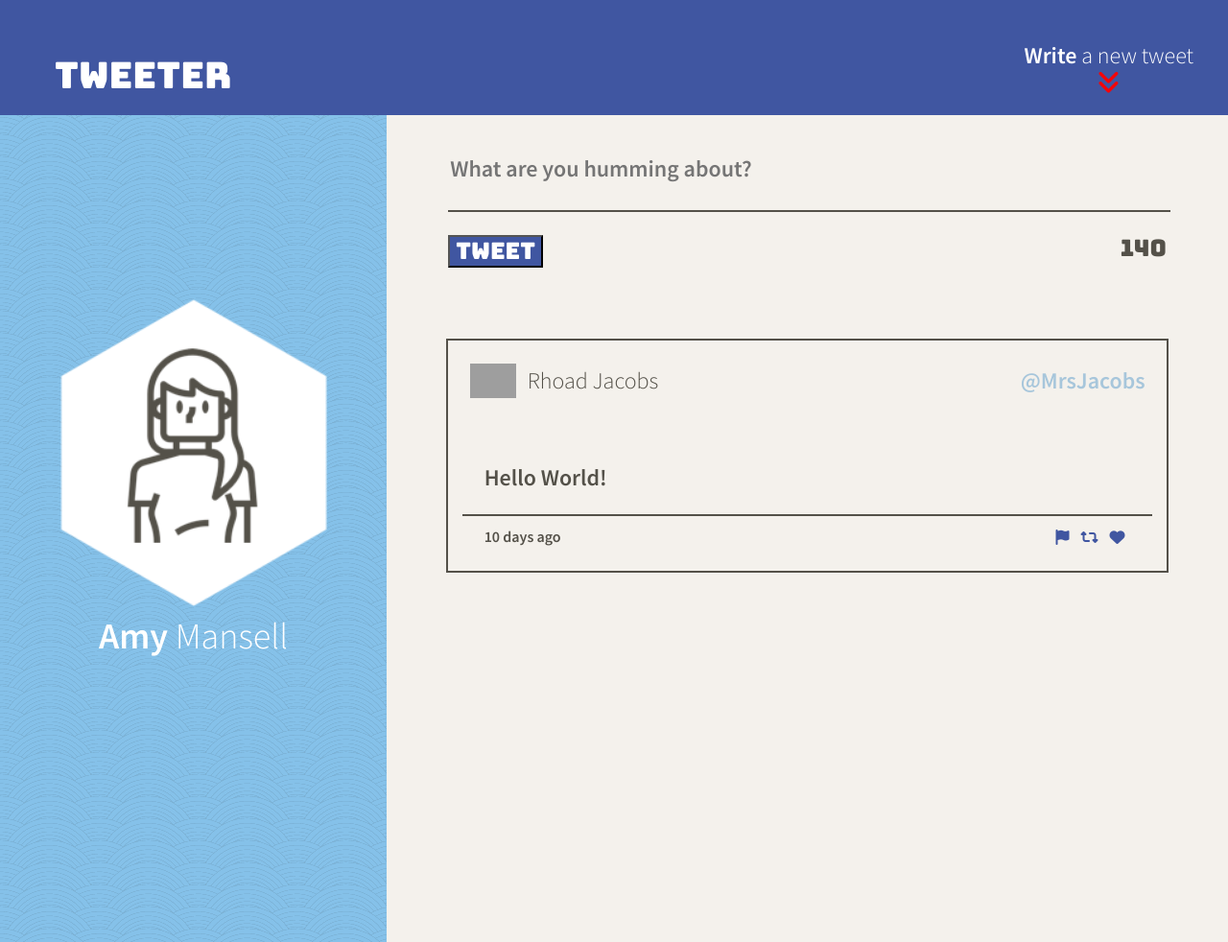
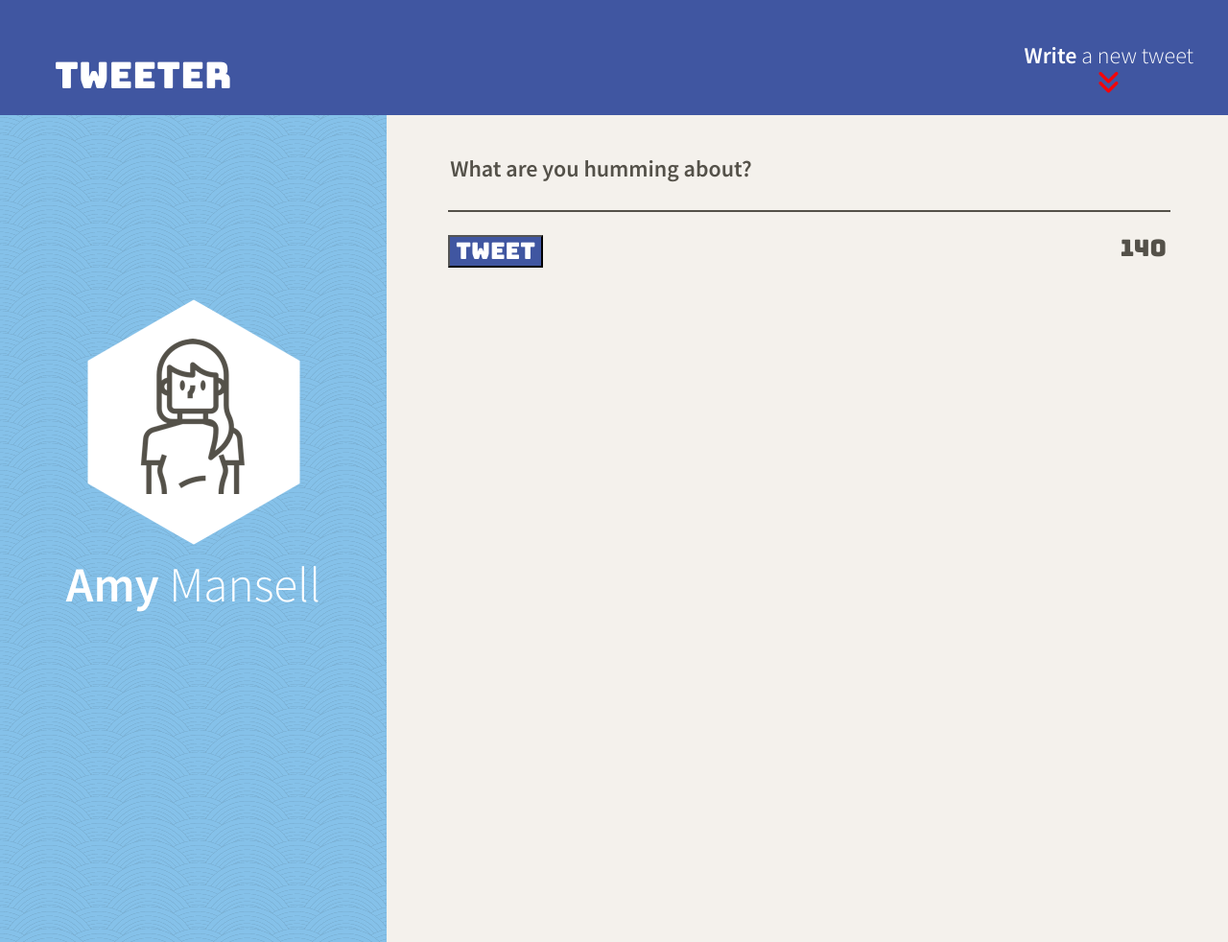
Before and after one commit to raincouver/TweeterProject, a website: page public/index.html in a window 1280 px wide. Shown: the whole page at 96% size. Drawn offline with nearby package versions, Linux system fonts and the light colour scheme; no server answers; grey boxes are pictures that could not be loaded.

Commit message:
add screenshots for README.md

```diff
--- a/public/index.html
+++ b/public/index.html
@@ -1,6 +1,6 @@
-
 <!DOCTYPE html>
 <html lang="en">
+
 <head>
   <meta charset="UTF-8">
   <meta http-equiv="X-UA-Compatible" content="IE=edge">
@@ -68,7 +68,6 @@
       <div>
         <img id="userAvatar" src="/images/profile-hex.png">
       </div>
-      <!-- <br> -->
       <div>
         <span><strong>Amy</strong> Mansell</span>
       </div>
@@ -81,8 +80,6 @@
         <div id="newTweetWarning"></div>
         <!-- New Tweet -->
         <form>
-          <!-- <label for="tweet-text" class="newTweetLabel"><strong>What are you humming about?</strong>
-            </label> -->
           <textarea name="text" id="tweet-text" placeholder="What are you humming about?"></textarea>
           <div class="tweetContainer">
             <div class="tweetSpace1">
@@ -101,57 +98,9 @@
 
       <section class="tweetCanvas"></section>
 
-      <article class="tweet-outline">
-        <header class="tweetHeader">
-          <div class="tweetUserBox">
-            <!-- user avatar -->
-            <img class="tweetAvatar" src="https://i.imgur.com/73hZDYK.png">
-            <!-- username -->
-            <span class="tweetName">Rhoad Jacobs</span>
-          </div>
-          <!-- usertag -->
-          <span class="tweetTag">@MrsJacobs</span>
-        </header>
-
-        <div class="tweetBox">
-          <!-- Tweet Text -->
-          <span class="tweet-message"><strong>Hello World!</strong></span>
-        </div>
-        <!-- Tweet Line -->
-        <hr class="tweet-line">
-
-        <footer class="tweetFooter">
-          <!-- 10 days ago -->
-          <span class="tweetTime">10 days ago</span>
-          <div class="tweetIconBox">
-            <!-- like comment icons -->
-            <button class="tweetIcon">
-              <i class="fa-solid fa-flag"></i>
-            </button>
-            <button class="tweetIcon">
-              <i class="fa-sharp fa-solid fa-retweet"></i>
-            </button>
-            <button class="tweetIcon">
-              <i class="fa-sharp fa-solid fa-heart"></i>
-            </button>
-          </div>
-        </footer>
-      </article>
-
     </main>
   </div>
-  <!-- Page-specific (main) content here -->
-  <!-- <main class="container red">
-        <div class="container first-purple">
-          <div class="box first-blue">B</div>
-          <div class="box second-blue">C</div>
-        </div>
-        <div class="container second-purple">
-          <div class="box first-green">B</div>
-          <div class="box second-green">C</div>
-        </div>
-      </main> -->
 
-  </body>
+</body>
 
 </html>
--- a/public/scripts/client.js
+++ b/public/scripts/client.js
@@ -7,19 +7,6 @@
 
 
 $(document).ready(() => {
-    // $(() => {
-
-  const tweetData = {
-    "user": {
-      "name": "Newton",
-      "avatars": "https://i.imgur.com/73hZDYK.png",
-      "handle": "@SirIsaac"
-    },
-    "content": {
-      "text": "If I have seen further it is by standing on the shoulders of giants"
-    },
-    "created_at": 1461116232227
-  };
 
   const createTweetElement = function(tweetData) {
 
@@ -91,7 +78,7 @@ $(document).ready(() => {
   });
 
   //Preventing XSS with Escaping
-  const escape = function (str) {
+  const escape = function(str) {
     let div = document.createElement("div");
     div.appendChild(document.createTextNode(str));
     return div.innerHTML;
@@ -119,7 +106,7 @@ $(document).ready(() => {
     //warn if over limit
     if (type === 'over') {
       $('#newTweetWarning').append($waringOverLimit);
-      $("#newTweetWarning").css({'border':'solid 2px red'});
+      $("#newTweetWarning").css({ 'border': 'solid 2px red' });
       //add animation to notify user
       setInterval(function() {
         $("#warnIcon").fadeIn(1000).fadeOut(1000);
@@ -128,7 +115,7 @@ $(document).ready(() => {
     //warn if under limit
     if (type === 'under') {
       $('#newTweetWarning').append($waringUnderLimit);
-      $("#newTweetWarning").css({'border':'solid 2px red'});
+      $("#newTweetWarning").css({ 'border': 'solid 2px red' });
       //add animation to notify user
       setInterval(function() {
         $("#warnIcon").fadeIn(1000).fadeOut(1000);
@@ -136,28 +123,6 @@ $(document).ready(() => {
 
     }
   };
-
-  // const tweetBoxAnimation = function () {
-  //   $(".tweetIcon").on("mouseover", function() {
-  //     // Change color mouseover
-  //     $(".tweetIcon").css({ 'color': '#F1C40F' });
-  //   });
-  //   $(".tweetIcon").on("mouseout", function() {
-  //     // Change color back if mouseout
-  //     $(".tweetIcon").css({ 'color': '#4056A1' });
-  //   });
-
-  //   //box shade effect if mouseover
-  //   $(".tweet-outline").on("mouseover", function() {
-  //     // Change color mouseover
-  //     $(".tweetIcon").css({ 'box-shadow': '10px 10px #AFAFAF' });
-  //   });
-  //   $(".tweet-outline").on("mouseout", function() {
-  //     // Change color back if mouseout
-  //     $(".tweetIcon").css({ 'box-shadow': 'none' });
-  //   });
-  // }
-
 
   //grab the tweet canvas section in the DOM
   const $tweetCanvas = $('.tweetCanvas');
@@ -186,8 +151,8 @@ $(document).ready(() => {
     }
 
     //remove warining if last tweet tweeted successfully
-      $('#newTweetWarning').empty();
-      $("#newTweetWarning").css({'border':'none'});
+    $('#newTweetWarning').empty();
+    $("#newTweetWarning").css({ 'border': 'none' });
 
     console.log($('#tweet-text').val());
     const urlencoded = $form.serialize();
--- a/public/scripts/composer-char-counter.js
+++ b/public/scripts/composer-char-counter.js
@@ -5,10 +5,6 @@ $(document).ready(function(){
       // Change color to red if input is longger than 140
       if ($(this).val().length > 140) {
         $("#tweetCounter").css({'color':'red'});
-        //add animation to notify user
-        setInterval(function() {
-          $("#tweetCounter").fadeIn(500).fadeOut(500);
-        }, 500);
       }
       // Change color back to normal if input is below 140 again
       if ($(this).val().length <= 140) {
--- a/public/styles/new-tweet.css
+++ b/public/styles/new-tweet.css
@@ -52,6 +52,14 @@ main {
         font-weight: bold;
       }
 
+      textarea::placeholder {
+        color: #545149;
+      }
+
+      textarea:focus::placeholder {
+        color: transparent;
+      }
+
       .tweetContainer {
         width: 100%;
         display: flex;
@@ -80,16 +88,3 @@ main {
           #tweetCounter {
             font-family: 'Bungee', sans-serif;
           }
-
-
-
-
-/* .newTweetLabel {
-  transform: translateY(-50%);
-  position: absolute;
-} */
-
-/* textarea:focus ~ .newTweetLabel,
-textarea:not(:placeholder-shown) ~ .newTweetLabel{
-  z-index: -1;
-} */
--- a/public/styles/tweet.css
+++ b/public/styles/tweet.css
@@ -10,7 +10,7 @@
 .tweet-outline {
   border: solid 2px;
   margin-top: 1rem;
-  height: 10rem;
+  height: 12rem;
   width: 100%;
   display: flex;
   flex-direction: column;
@@ -47,12 +47,8 @@
   width: 90%;
   height: 70%;
   word-wrap:break-word;
-  /* font-weight: 600; */
 }
 
-/* .tweet-message {
-  white-space:pre-wrap;
-} */
 
 .tweetUserBox {
   flex-grow: 1;
@@ -123,21 +119,6 @@
 /* Desktop and Tablet styles */
 @media only screen and (min-width: 768px) {
 
-  #layoutScreenSize {
-    flex-direction: row;
-  }
-
-  main {
-    width: 60%;
-  }
-
-
-  #indexHeader {
-    height: 520px;
-  }
-
-
-
   /* NAV */
   nav {
     height: 120px;
@@ -166,21 +147,13 @@
     #indexHeader {
       height: 100vh;
       width: 35vw;
-      display: flex;
-      align-items: center;
       padding-top: 140px;
+      font-size: 4vw;
       justify-content: flex-start;
-      flex-direction: column;
-      background-color: #85C1E9;
-      background-image: url("/images/arches.png");
-      font-size: 38px;
-      font-family: 'Source Sans Pro', sans-serif;
-      padding-bottom: 20px;
-      color: white;
     }
 
     #userAvatar {
-      height: 25vw;
+      height: 20vw;
       margin-top:150px;
     }
 
@@ -192,22 +165,4 @@ main {
   height: 100vh;
 }
 
-
-
-
-
-
-
-
-
-
-
-
-
-
-
-
-
-
-
 }
```
Also changed, not shown: docs/Tweeter_Hide.PNG (added), docs/Tweeter_On_DesktopFullHD.PNG (added), docs/Tweeter_On_IPAD_Mini.PNG (added), docs/Tweeter_On_IPhone12Pro.PNG (added), docs/Tweeter_hover.PNG (added), docs/Tweeter_rocket.PNG (added), docs/Tweeter_warnings.PNG (added).
